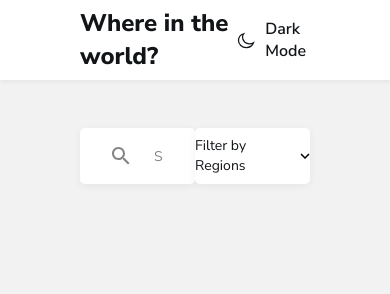
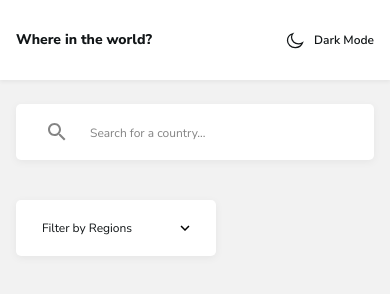
Before and after one commit to DevVictor19/FindCountries, a website built with webpack: page src/index.html in a window 390 px wide. Built offline with nearby package versions, Linux system fonts and the light colour scheme; no server answers.

Commit message:
feat: adicionar responsivo

```diff
--- a/src/styles.css
+++ b/src/styles.css
@@ -51,6 +51,7 @@ body {
   padding: 48px 80px;
   display: flex;
   justify-content: space-between;
+  flex-wrap: wrap;
   align-items: center;
 }
 
@@ -225,3 +226,71 @@ body {
 .flags-container__card-list span {
   font-weight: 600;
 }
+
+@media screen and (max-width: 960px) {
+  .main-header {
+    padding: 0 48px;
+  }
+
+  .actions {
+    padding: 48px;
+  }
+
+  .actions__form {
+    margin-right: 80px;
+  }
+
+  .flags-container {
+    padding: 0 48px 45px;
+  }
+}
+
+@media screen and (max-width: 855px) {
+  .actions__form {
+    margin-bottom: 40px;
+  }
+}
+
+@media screen and (max-width: 640px) {
+  .actions__form {
+    margin-right: 0;
+    max-width: none;
+  }
+}
+
+@media screen and (max-width: 540px) {
+  .main-header {
+    padding: 0 16px;
+  }
+
+  .main-header__title {
+    font-size: 0.875rem;
+    line-height: 20px;
+  }
+
+  .main-header__button {
+    font-size: 0.75rem;
+    line-height: 16px;
+  }
+  .actions {
+    padding: 24px 16px 32px;
+  }
+
+  .actions__form input::placeholder {
+    font-size: 0.75rem;
+  }
+
+  .actions__dropdown-button {
+    font-size: 0.75rem;
+    line-height: 20px;
+  }
+
+  .actions__dropdown-options-item {
+    font-size: 12px;
+    line-height: 16px;
+  }
+
+  .flags-container {
+    padding: 0 16px 45px;
+  }
+}
```
